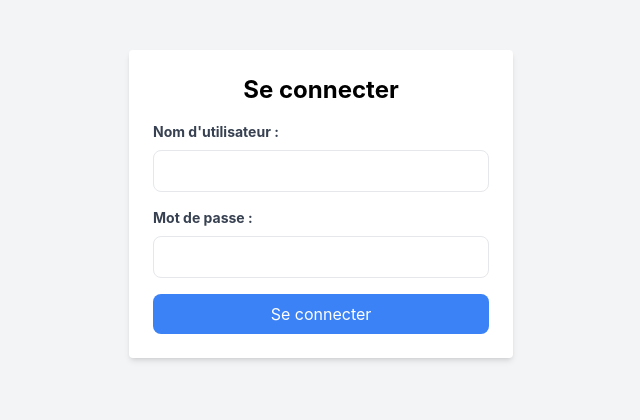
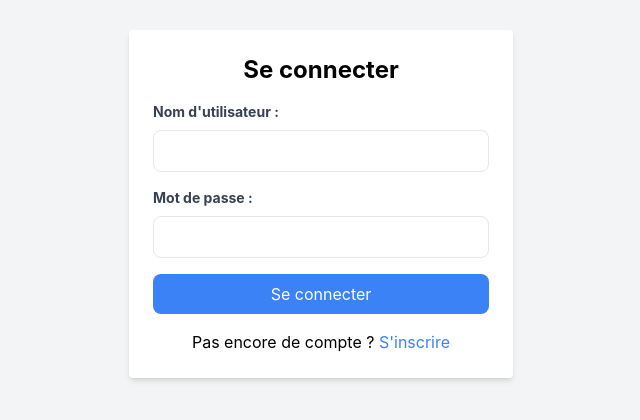
Before and after one commit to Moranoo/Api_django, a React (Create React App) app in the folder cuisine-react/: page /login in a window 1280 px wide. Shown: the part 196-616 px from the top of the page, without its empty margins (319-959 px from the left). Built offline with nearby package versions, Linux system fonts and the light colour scheme.

Commit message:
inscription

```diff
--- a/cuisine-react/src/components/LoginForm.js
+++ b/cuisine-react/src/components/LoginForm.js
@@ -1,5 +1,5 @@
 import React, { useState } from 'react';
-import { useNavigate } from 'react-router-dom';
+import { Link, useNavigate } from 'react-router-dom';
 import axios from 'axios';
 
 function LoginForm() {
@@ -19,7 +19,7 @@ function LoginForm() {
             const { access, refresh } = response.data;
             localStorage.setItem('access_token', access);
             localStorage.setItem('refresh_token', refresh);
-            navigate('/recipes');
+            navigate('/recipes');  // Rediriger vers la page des recettes après la connexion
         })
         .catch(error => {
             setMessage('Login failed. Please try again.');
@@ -53,6 +53,9 @@ function LoginForm() {
                     Se connecter
                 </button>
                 {message && <p className="mt-4 text-red-500">{message}</p>}
+                <p className="mt-4 text-center">
+                    Pas encore de compte ? <Link to="/register" className="text-blue-500">S'inscrire</Link>
+                </p>
             </form>
         </div>
     );
```
